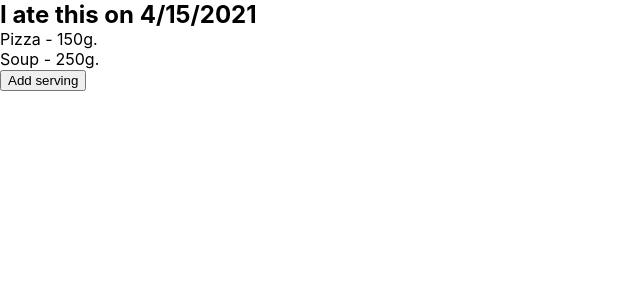
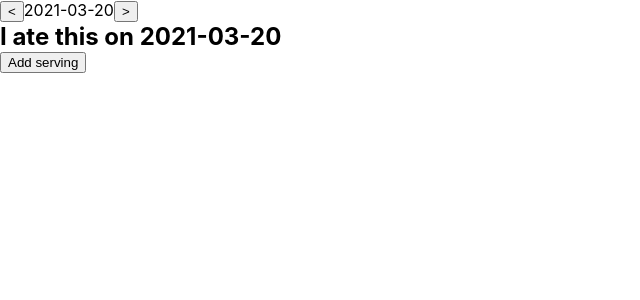
Before and after one commit to SpiderBeaver/yawye, a React (Create React App) app in the folder yawye-frontend/: page / in a window 1280 px wide. Shown: the top 300 px of the page, without its empty margins (0-640 px from the left). Built offline with nearby package versions, Linux system fonts and the light colour scheme.

Commit message:
Add the ability to change the date

```diff
--- a/yawye-frontend/package.json
+++ b/yawye-frontend/package.json
@@ -12,6 +12,7 @@
     "@types/react": "^16.14.5",
     "@types/react-dom": "^16.9.11",
     "@types/react-redux": "^7.1.16",
+    "dayjs": "^1.10.4",
     "react": "^17.0.1",
     "react-dom": "^17.0.1",
     "react-redux": "^7.2.2",
--- a/yawye-frontend/src/App.tsx
+++ b/yawye-frontend/src/App.tsx
@@ -1,18 +1,26 @@
+import dayjs from 'dayjs';
 import React, { useState } from 'react';
 import { useDispatch } from 'react-redux';
 import './App.css';
+import DateHeader from './common/components/DateHeader';
 import AddServingForm from './features/diet/AddServingForm';
 import DailyDiet from './features/diet/DailyDiet';
 import { servingAdded } from './features/diet/dietSlice';
 
 function App() {
-  const [showAddServingForm, setShowAddServingForm] = useState(false);
   const dispatch = useDispatch();
 
-  const date = new Date(2021, 3, 15);
+  const [showAddServingForm, setShowAddServingForm] = useState(false);
+  const [date, setDate] = useState(dayjs().startOf('day'));
 
   return (
     <div className="App">
+      <DateHeader
+        date={date}
+        onDateChange={(newDate) => {
+          setDate(newDate);
+        }}
+      />
       <DailyDiet
         date={date}
         onAddServingButtonClick={() => {
@@ -23,7 +31,7 @@ function App() {
         show={showAddServingForm}
         onBack={() => setShowAddServingForm(false)}
         onAddDish={(id, weight) => {
-          dispatch(servingAdded({ date: date.getTime(), dishId: id, sizeGrams: weight }));
+          dispatch(servingAdded({ date: date.unix(), dishId: id, sizeGrams: weight }));
           setShowAddServingForm(false);
         }}
       />
--- /dev/null
+++ b/yawye-frontend/src/common/components/DateHeader.tsx
@@ -0,0 +1,27 @@
+import dayjs from 'dayjs';
+import React from 'react';
+
+interface DateHeaderProps {
+  date: dayjs.Dayjs;
+  onDateChange?: (newDate: dayjs.Dayjs) => void;
+}
+
+export default function DateHeader({ date, onDateChange }: DateHeaderProps) {
+  const handleBackButton = () => {
+    const newDate = date.subtract(1, 'day');
+    onDateChange?.(newDate);
+  };
+
+  const handleForwardButton = () => {
+    const newDate = date.add(1, 'day');
+    onDateChange?.(newDate);
+  };
+
+  return (
+    <div>
+      <button onClick={handleBackButton}>{'<'}</button>
+      <span>{date.format('YYYY-MM-DD')}</span>
+      <button onClick={handleForwardButton}>{'>'}</button>
+    </div>
+  );
+}
--- a/yawye-frontend/src/features/diet/DailyDiet.tsx
+++ b/yawye-frontend/src/features/diet/DailyDiet.tsx
@@ -1,10 +1,11 @@
+import dayjs from 'dayjs';
 import React from 'react';
 import { useSelector } from 'react-redux';
 import { selectDay } from './dietSlice';
 import Serving from './Serving';
 
 interface DailyDietProps {
-  date: Date;
+  date: dayjs.Dayjs;
   onAddServingButtonClick?: () => void;
 }
 
@@ -13,7 +14,7 @@ export default function DailyDiet({ date, onAddServingButtonClick }: DailyDietPr
 
   return (
     <div>
-      <h2 style={{ margin: 0 }}>I ate this on {date.toLocaleDateString('en')}</h2>
+      <h2 style={{ margin: 0 }}>I ate this on {date.format('YYYY-MM-DD')}</h2>
       <div>
         {dailyDiet?.servings.map((serving) => (
           <Serving dishId={serving.dishId} sizeGrams={serving.sizeGrams}></Serving>
--- a/yawye-frontend/src/features/diet/dietSlice.ts
+++ b/yawye-frontend/src/features/diet/dietSlice.ts
@@ -1,4 +1,5 @@
 import { createSlice, PayloadAction } from '@reduxjs/toolkit';
+import dayjs from 'dayjs';
 import { RootState } from '../../app/store';
 
 interface DietState {
@@ -14,7 +15,7 @@ interface DietState {
 const initialState: DietState = {
   days: [
     {
-      date: new Date(2021, 3, 15).getTime(),
+      date: dayjs('2021-03-21').unix(),
       servings: [
         { dishId: 1, sizeGrams: 150 },
         { dishId: 2, sizeGrams: 250 },
@@ -29,7 +30,6 @@ export const dietSlice = createSlice({
   reducers: {
     servingAdded: (state, action: PayloadAction<{ date: number; dishId: number; sizeGrams: number }>) => {
       const day = state.days.find((d) => d.date === action.payload.date);
-      console.log(day);
       if (day !== undefined) {
         day.servings.push({ dishId: action.payload.dishId, sizeGrams: action.payload.sizeGrams });
       }
@@ -39,10 +39,8 @@ export const dietSlice = createSlice({
 
 export const { servingAdded } = dietSlice.actions;
 
-export const selectDay = (date: Date) => (state: RootState) => {
-  console.log(date);
-  console.log(state.diet.days);
-  return state.diet.days.find((d) => d.date === date.getTime());
+export const selectDay = (date: dayjs.Dayjs) => (state: RootState) => {
+  return state.diet.days.find((d) => d.date === date.unix());
 };
 
 export default dietSlice.reducer;
```
Also changed, not shown: 1 other file (tests, documents, lock files or other folders).
